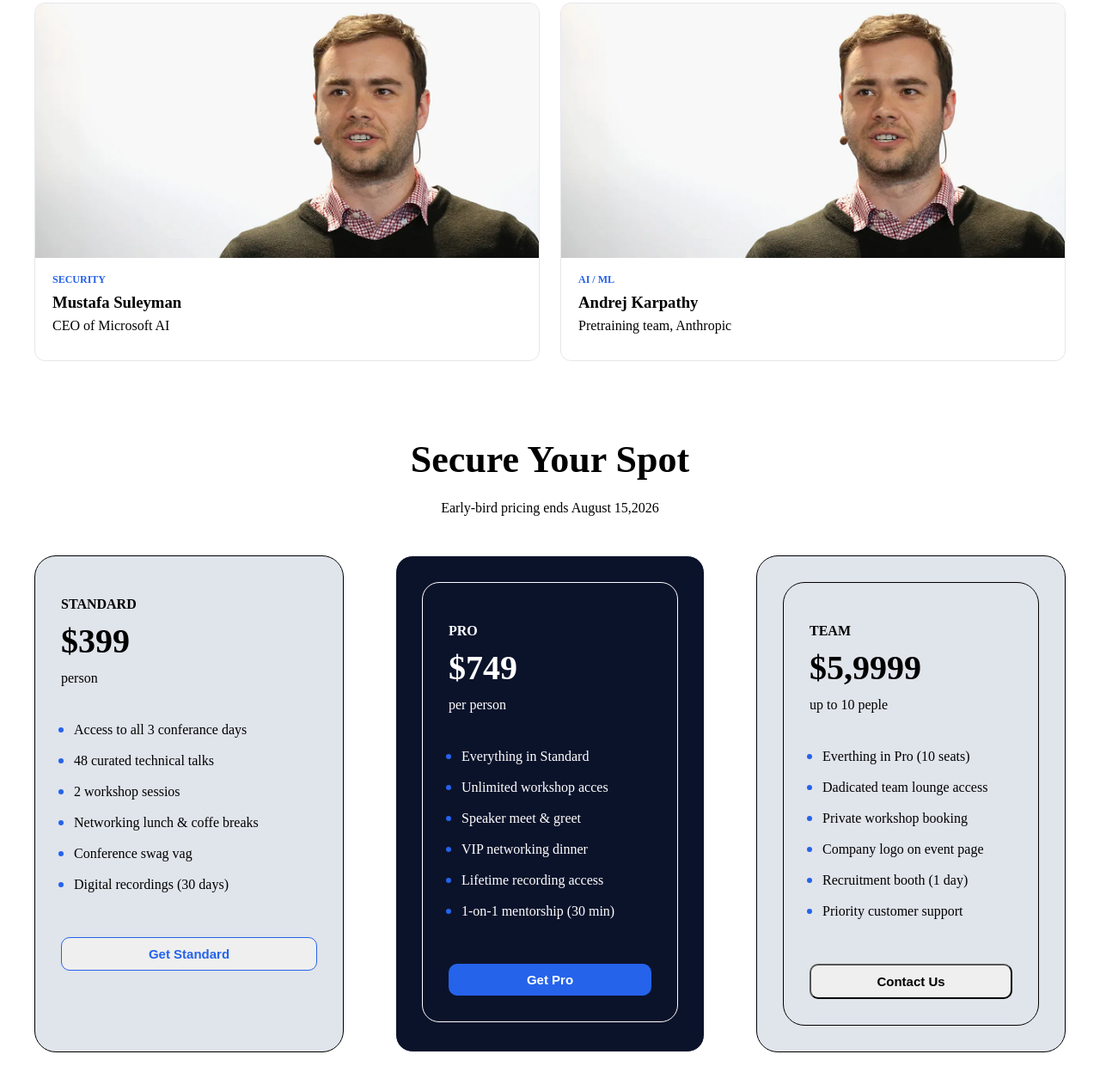
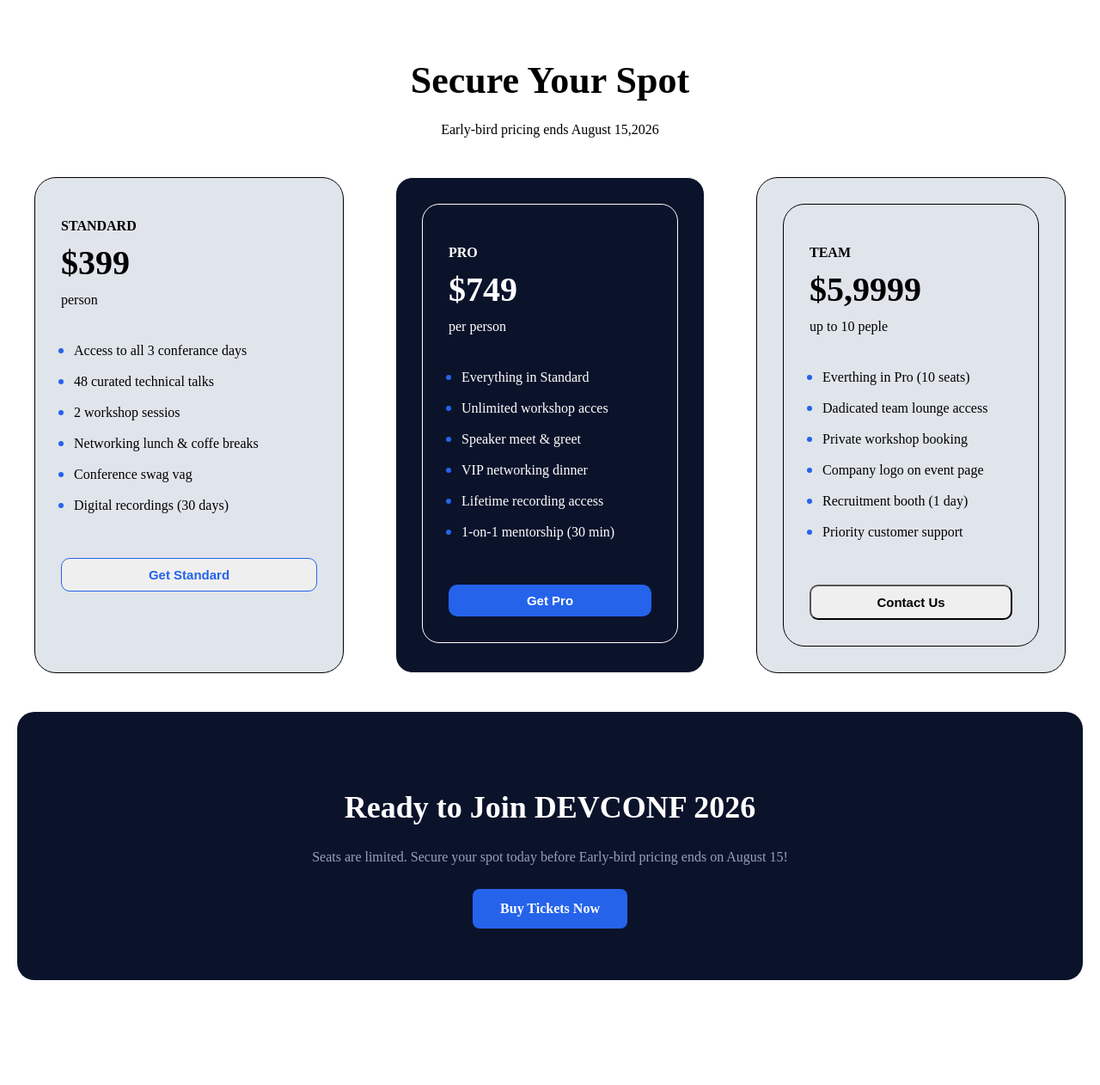
Before and after one commit to HImel2008bd/B14-A01-Dev-Conference-2026, a plain HTML site: page index.html in a window 1280 px wide. Shown: the part 1892-3154 px from the top of the page at 86% size. After the commit the page ends 3077 px from the top, so only its background shows below. Drawn offline with Linux system fonts and the light colour scheme.

Commit message:
Added CTA section and update speaker list

```diff
--- a/index.html
+++ b/index.html
@@ -90,26 +90,6 @@
                 </div>
             </div>
 
-            <!-- Card 5 -->
-            <div class="Speakers-card">
-                <img src="./immages/andrej.png" alt="Andrej Karpathy">
-                <div class="Speakers-information">
-                    <span class="category">SECURITY</span>
-                    <h3>Mustafa Suleyman</h3>
-                    <p>CEO of Microsoft AI</p>
-                </div>
-            </div>
-
-            <!-- Card 6 -->
-            <div class="Speakers-card">
-                <img src="./immages/andrej.png" alt="Andrej Karpathy">
-                <div class="Speakers-information">
-                    <span class="category">AI / ML</span>
-                    <h3>Andrej Karpathy</h3>
-                    <p>Pretraining team, Anthropic</p>
-                </div>
-            </div>
-
         </div>
 
     </section>
@@ -185,6 +165,13 @@
         </div>
     </section>
 
+
+    <section class="cta-section container">
+        <h2>Ready to Join DEVCONF 2026</h2>
+        <P>Seats are limited. Secure your spot today before Early-bird pricing ends on August 15!</P>
+        <a href="" class="cta-btn">Buy Tickets Now</a>
+    </section>
+
 </body>
 
 </html>
--- a/style.css
+++ b/style.css
@@ -168,7 +168,8 @@
 .price-heading {
     line-height: 60%;
 }
-.price-heading h1{
+
+.price-heading h1 {
     font-size: 40px;
 
 }
@@ -199,7 +200,8 @@
     margin: 20px 0 30px 0;
     line-height: 2;
 }
-.price-card li::marker{
+
+.price-card li::marker {
     color: #2563eb;
     font-size: 1.2rem;
 }
@@ -213,16 +215,55 @@
     cursor: pointer;
 
 }
-.price-button:hover{
+
+.price-button:hover {
     background-color: #a8b9d1;
     color: #2563eb;
 }
-.price-2-differant-color-button{
+
+.price-2-differant-color-button {
     background-color: #2563eb;
     color: #ffffff;
     border: none;
 }
-#price-button-1{
+
+#price-button-1 {
     border: 1px solid #2563eb;
     color: #2563eb;
 }
+
+
+/* cta section style */
+.cta-section {
+    text-align: center;
+    padding: 60px 20px;
+    background-color: #0b132b;
+    color: #ffffff;
+    border-radius: 20px;
+}
+
+.cta-section h2 {
+    font-size: 36px;
+    font-weight: 800;
+    margin-bottom: 28px;
+}
+
+.cta-section p {
+    font-size: 16px;
+    color: #94a3b8;
+    margin-bottom: 28px;
+}
+
+.cta-btn {
+    display: inline-block;
+    background-color: #2563eb;
+    color: #ffffff;
+    padding: 14px 32px;
+    font-size: 16px;
+    border-radius: 8px;
+    font-weight: 600;
+    text-decoration: none;
+}
+.cta-btn:hover {
+    background-color: #1d4ed8;
+}
```
Also changed, not shown: immages/Brian Wagner.png (added), immages/Clara  sheh.png (added), 1 other file.
